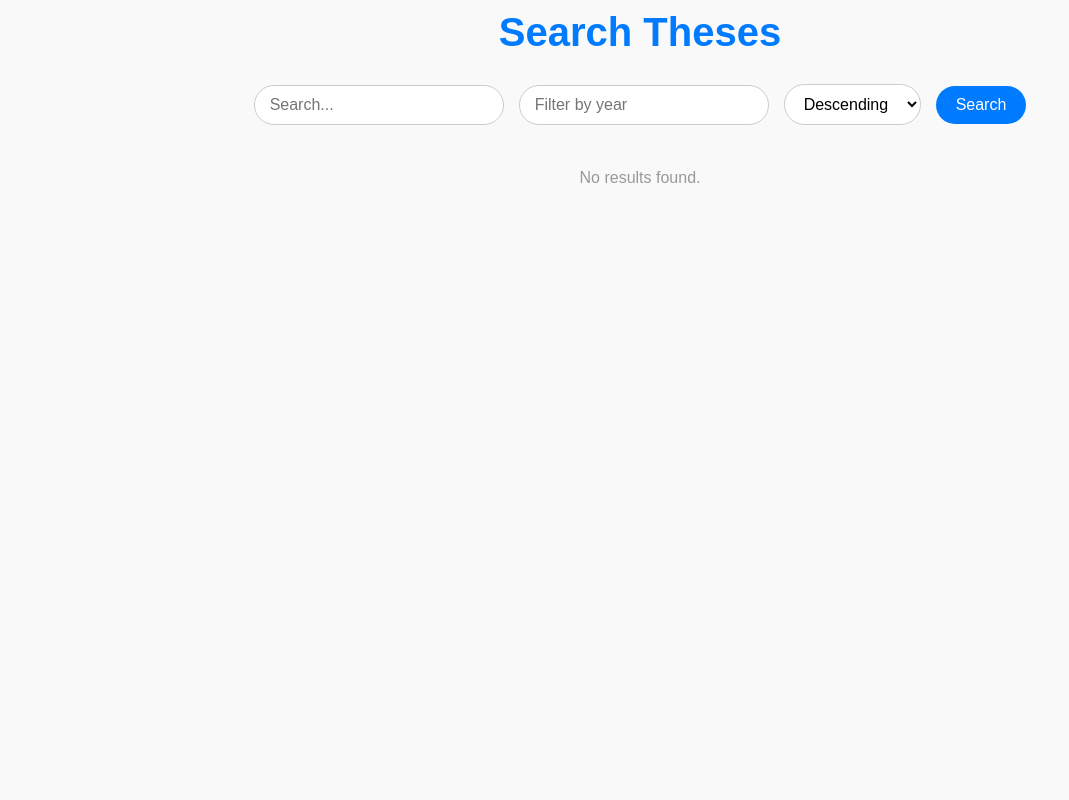
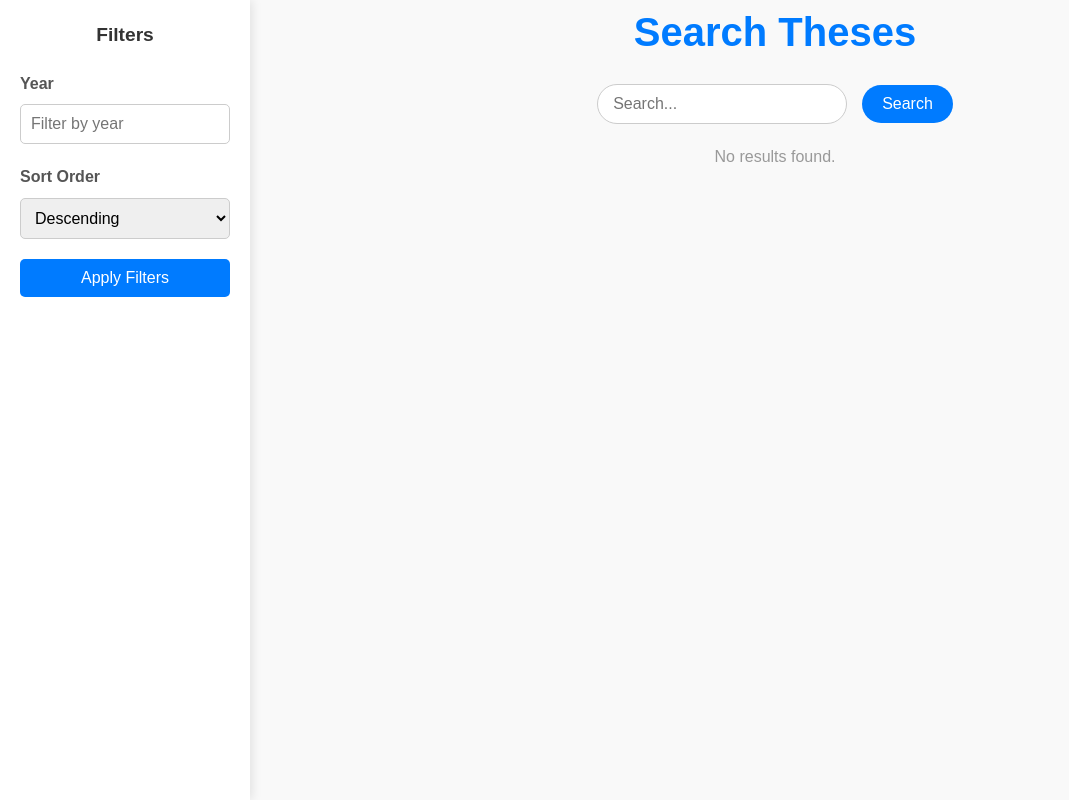
Before and after one commit to FazakasNimrod/RAG-System-for-Theses, a React (Create React App) app in the folder frontend/: page / in a window 1280 px wide. Shown: the whole page, without its empty margins (0-1069 px from the left). Built offline with nearby package versions, Linux system fonts and the light colour scheme.

Commit message:
Add Sidebar component for filtering and enhance SearchBar functionality

```diff
--- a/frontend/src/components/SearchBar.js
+++ b/frontend/src/components/SearchBar.js
@@ -1,13 +1,13 @@
-import React, { useState } from "react";
+import React from "react";
 import "./SearchBar.css";
 
-const SearchBar = ({ onSearch }) => {
-  const [query, setQuery] = useState("");
-  const [year, setYear] = useState("");
-  const [sort, setSort] = useState("desc");
-
-  const handleSearch = () => {
-    onSearch({ query, year, sort });
+const SearchBar = ({ query, setQuery, onSearch }) => {
+  // Handle key press events
+  const handleKeyPress = (e) => {
+    // Check if Enter key was pressed
+    if (e.key === "Enter") {
+      onSearch();
+    }
   };
 
   return (
@@ -17,18 +17,9 @@ const SearchBar = ({ onSearch }) => {
         placeholder="Search..."
         value={query}
         onChange={(e) => setQuery(e.target.value)}
+        onKeyPress={handleKeyPress}
       />
-      <input
-        type="number"
-        placeholder="Filter by year"
-        value={year}
-        onChange={(e) => setYear(e.target.value)}
-      />
-      <select value={sort} onChange={(e) => setSort(e.target.value)}>
-        <option value="desc">Descending</option>
-        <option value="asc">Ascending</option>
-      </select>
-      <button onClick={handleSearch}>Search</button>
+      <button onClick={onSearch}>Search</button>
     </div>
   );
 };
--- /dev/null
+++ b/frontend/src/components/SideBar.css
@@ -0,0 +1,75 @@
+.sidebar {
+  width: 250px;
+  padding: 20px;
+  background-color: white;
+  box-shadow: 2px 0 10px rgba(0, 0, 0, 0.1);
+  height: 100%;
+  box-sizing: border-box;
+}
+
+.sidebar h3 {
+  text-align: center;
+  margin-bottom: 20px;
+  color: #333;
+  font-size: 1.2rem;
+}
+
+.filter-section {
+  margin-bottom: 20px;
+}
+
+.filter-section label {
+  display: block;
+  margin-bottom: 8px;
+  font-weight: bold;
+  color: #555;
+}
+
+.filter-section input,
+.filter-section select {
+  width: 100%;
+  padding: 10px;
+  border: 1px solid #ccc;
+  border-radius: 5px;
+  font-size: 1rem;
+  outline: none;
+  transition: border-color 0.3s ease;
+}
+
+.filter-section input[type="number"]::-webkit-inner-spin-button,
+.filter-section input[type="number"]::-webkit-outer-spin-button {
+  -webkit-appearance: none;
+  margin: 0;
+}
+
+.filter-section input:focus,
+.filter-section select:focus {
+  border-color: #007bff;
+}
+
+.apply-filters-btn {
+  width: 100%;
+  padding: 10px;
+  background-color: #007bff;
+  color: white;
+  border: none;
+  border-radius: 5px;
+  cursor: pointer;
+  transition: background-color 0.3s ease;
+}
+
+.apply-filters-btn:hover {
+  background-color: #0056b3;
+}
+
+@media (max-width: 768px) {
+  .sidebar {
+    width: 100%;
+    height: auto;
+    position: static;
+  }
+
+  .sidebar h3 {
+    margin-top: 20px;
+  }
+}
--- /dev/null
+++ b/frontend/src/components/SideBar.js
@@ -0,0 +1,38 @@
+import React from "react";
+import "./SideBar.css";
+
+const Sidebar = ({ year, setYear, sort, setSort, onFilter }) => {
+  return (
+    <div className="sidebar">
+      <h3>Filters</h3>
+      <div className="filter-section">
+        <label htmlFor="year-filter">Year</label>
+        <input
+          id="year-filter"
+          type="number"
+          placeholder="Filter by year"
+          value={year}
+          onChange={(e) => setYear(e.target.value)}
+        />
+      </div>
+
+      <div className="filter-section">
+        <label htmlFor="sort-order">Sort Order</label>
+        <select
+          id="sort-order"
+          value={sort}
+          onChange={(e) => setSort(e.target.value)}
+        >
+          <option value="desc">Descending</option>
+          <option value="asc">Ascending</option>
+        </select>
+      </div>
+
+      <button className="apply-filters-btn" onClick={onFilter}>
+        Apply Filters
+      </button>
+    </div>
+  );
+};
+
+export default Sidebar;
--- a/frontend/src/pages/SearchPage.css
+++ b/frontend/src/pages/SearchPage.css
@@ -1,12 +1,17 @@
 body {
-    font-family: 'Arial', sans-serif;
+  font-family: "Arial", sans-serif;
   margin: 0;
   padding: 0;
   background-color: #f9f9f9;
   color: #333;
 }
 
-h1, h2, h3, h4, h5, h6 {
+h1,
+h2,
+h3,
+h4,
+h5,
+h6 {
   margin: 0;
 }
 
@@ -14,3 +19,54 @@ p {
   margin: 0;
   line-height: 1.6;
 }
+
+.search-page {
+  display: flex;
+  flex-direction: column;
+  min-height: 100vh;
+  padding-left: 270px;
+}
+
+.search-page h1 {
+  margin-bottom: 20px;
+  text-align: center;
+}
+
+.sidebar {
+  position: fixed;
+  left: 0;
+  top: 0;
+  bottom: 0;
+  width: 250px;
+  padding: 20px;
+  background-color: white;
+  box-shadow: 2px 0 10px rgba(0, 0, 0, 0.1);
+  overflow-y: auto;
+  z-index: 100;
+}
+
+.search-bar {
+  margin: 0 auto;
+}
+
+.result-lists {
+  margin: 20px auto;
+}
+
+@media (max-width: 768px) {
+  .search-page {
+    padding-left: 0;
+    padding-top: 0;
+  }
+
+  .sidebar {
+    position: relative;
+    width: 100%;
+    height: auto;
+    margin-bottom: 20px;
+  }
+
+  .content-container {
+    flex-direction: column;
+  }
+}
--- a/frontend/src/pages/SearchPage.js
+++ b/frontend/src/pages/SearchPage.js
@@ -1,22 +1,42 @@
 import React, { useState } from "react";
 import SearchBar from "../components/SearchBar";
+import Sidebar from "../components/SideBar";
 import ResultsList from "../components/ResultsList";
 import { searchElasticsearch } from "../services/elasticsearchService";
-
+import "./SearchPage.css";
 
 const SearchPage = () => {
   const [results, setResults] = useState([]);
+  const [query, setQuery] = useState("");
+  const [year, setYear] = useState("");
+  const [sort, setSort] = useState("desc");
 
-  const handleSearch = async (searchParams) => {
-    const data = await searchElasticsearch(searchParams);
+  const handleSearch = async () => {
+    const data = await searchElasticsearch({ query, year, sort });
     setResults(data);
   };
 
   return (
     <div className="search-page">
-      <h1>Search Theses</h1>
-      <SearchBar onSearch={handleSearch} />
-      <ResultsList results={results} />
+      {/* Sidebar positioned on the left */}
+      <Sidebar
+        year={year}
+        setYear={setYear}
+        sort={sort}
+        setSort={setSort}
+        onFilter={handleSearch}
+      />
+
+      {/* Main content */}
+      <div className="main-content">
+        <h1>Search Theses</h1>
+        <SearchBar
+          onSearch={handleSearch}
+          query={query}
+          setQuery={setQuery}
+        />
+        <ResultsList results={results} />
+      </div>
     </div>
   );
 };
```
Lines whose indentation alone changed are shown as unchanged.
